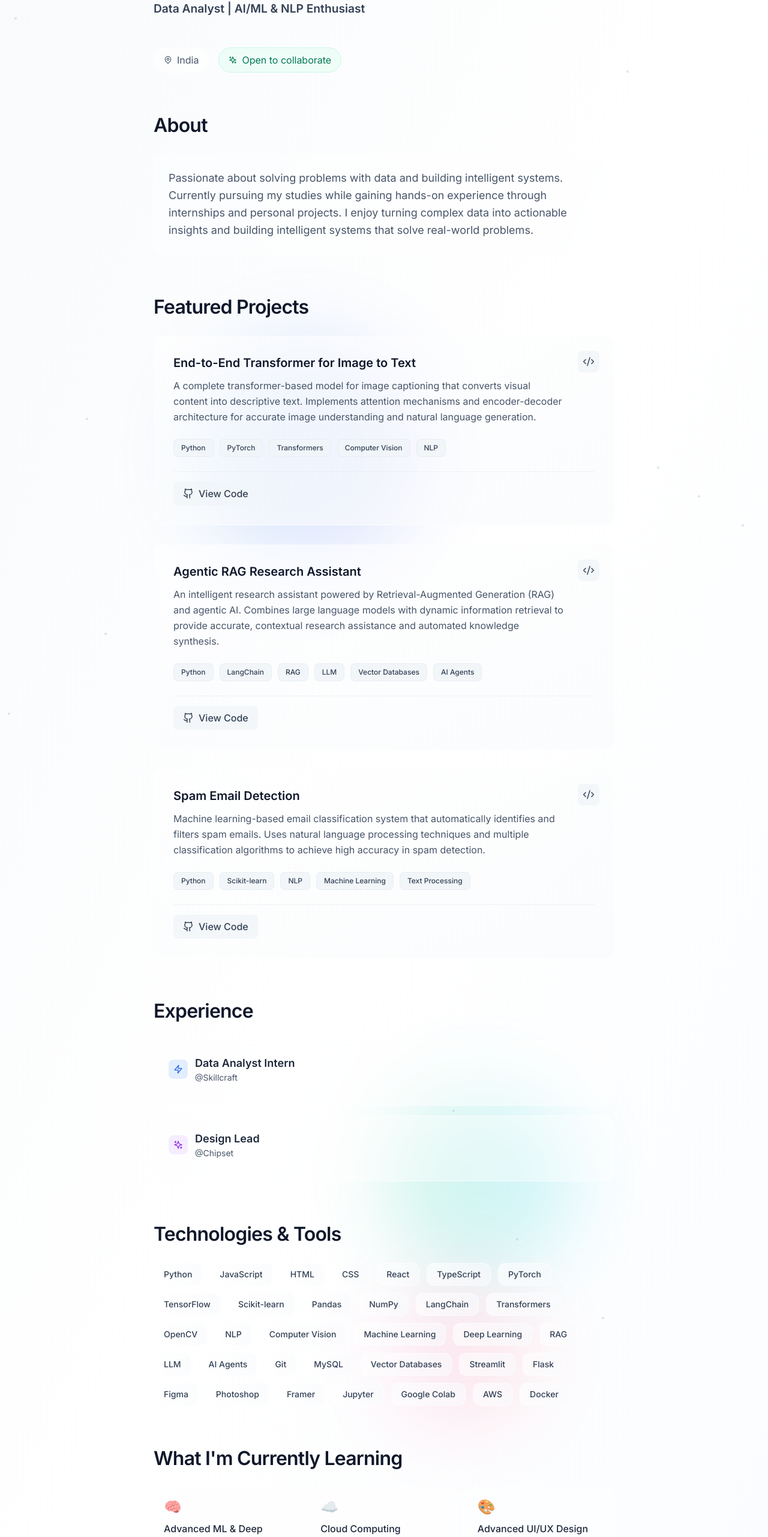
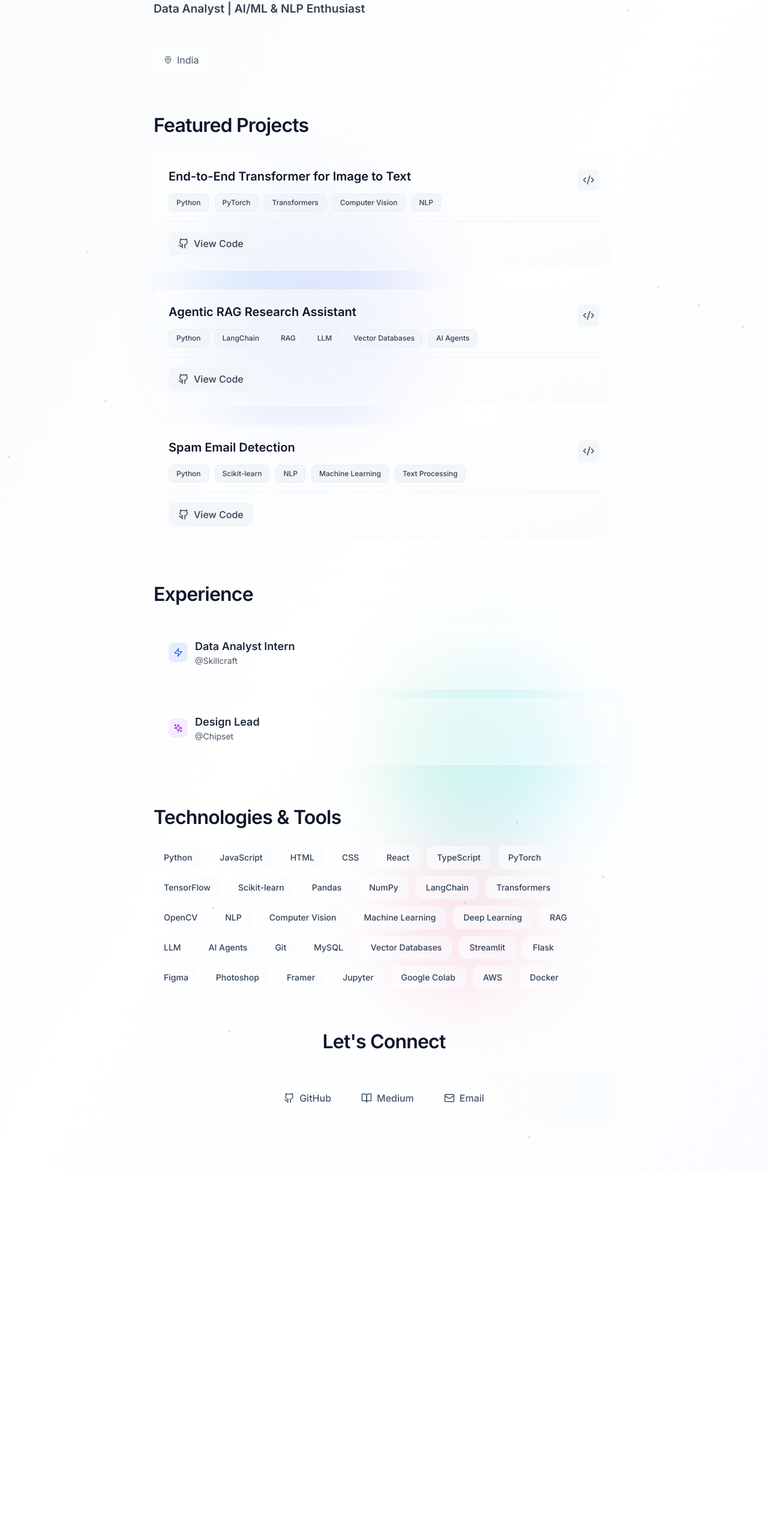
Before and after one commit to saanjy/Minimal-Portfolio, a React (Vite) app: page / in a window 1280 px wide. Shown: the part 221-2784 px from the top of the page at 60% size. After the commit the page ends 2178 px from the top, so only its background shows below. Built offline with nearby package versions, Linux system fonts and the light colour scheme.

Commit message:
Simplify Portfolio Layout and Improve Dark Mode

```diff
--- a/src/App.tsx
+++ b/src/App.tsx
@@ -48,7 +48,7 @@ function App() {
           {/* Hero Section */}
           <div className="space-y-6 relative">
             <div className="flex items-center gap-3 mb-4">
-              <div className={`p-2 rounded-xl ${theme === 'dark' ? 'bg-gradient-to-r from-blue-600/20 to-purple-600/20' : 'bg-gradient-to-r from-blue-500/10 to-indigo-500/10'} backdrop-blur-sm border border-white/10`}>
+              <div className={`p-2 rounded-xl ${theme === 'dark' ? 'bg-slate-800/60' : 'bg-gradient-to-r from-blue-500/10 to-indigo-500/10'} backdrop-blur-sm border ${theme === 'dark' ? 'border-slate-700/50' : 'border-white/10'}`}>
                 <Code2 size={24} className={theme === 'dark' ? 'text-blue-400' : 'text-blue-600'} />
               </div>
             </div>
@@ -64,46 +64,30 @@ function App() {
             </div>
 
             <div className="flex flex-wrap items-center gap-4 pt-6">
-              <div className={`flex items-center gap-2 px-4 py-2 rounded-full backdrop-blur-sm border transition-all duration-300 hover:scale-105 ${theme === 'dark' ? 'bg-slate-800/60 border-slate-700/50 text-slate-300' : 'bg-white/60 border-white/50 text-slate-600'}`}>
+              <div className={`flex items-center gap-2 px-4 py-2 rounded-full backdrop-blur-sm border transition-all duration-300 hover:scale-105 ${theme === 'dark' ? 'bg-slate-800/80 border-slate-700/60 text-slate-300' : 'bg-white/60 border-white/50 text-slate-600'}`}>
                 <MapPin size={14} />
                 <span>India</span>
               </div>
-              <div className={`flex items-center gap-2 px-4 py-2 rounded-full backdrop-blur-sm border transition-all duration-300 hover:scale-105 ${theme === 'dark' ? 'bg-emerald-900/30 border-emerald-700/50 text-emerald-300' : 'bg-emerald-50/80 border-emerald-200/50 text-emerald-700'}`}>
-                <Sparkles size={14} />
-                <span>Open to collaborate</span>
-              </div>
             </div>
           </div>
-
-          {/* About Section */}
-          <Section title="About">
-            <div className={`p-6 rounded-2xl backdrop-blur-sm border transition-all duration-300 hover:shadow-xl ${theme === 'dark' ? 'bg-slate-800/40 border-slate-700/50' : 'bg-white/40 border-white/50'}`}>
-              <p className={`text-lg leading-relaxed ${theme === 'dark' ? 'text-slate-300' : 'text-slate-600'}`}>
-                Passionate about solving problems with data and building intelligent systems. Currently pursuing my studies while gaining hands-on experience through internships and personal projects. I enjoy turning complex data into actionable insights and building intelligent systems that solve real-world problems.
-              </p>
-            </div>
-          </Section>
 
           {/* Projects Section */}
           <Section title="Featured Projects">
             <div className="grid gap-8">
               <ProjectCard
                 title="End-to-End Transformer for Image to Text"
-                description="A complete transformer-based model for image captioning that converts visual content into descriptive text. Implements attention mechanisms and encoder-decoder architecture for accurate image understanding and natural language generation."
                 technologies={['Python', 'PyTorch', 'Transformers', 'Computer Vision', 'NLP']}
                 githubUrl="https://github.com/SanjaayM7/End_to_End_Transformer_for_Image_to_Text"
               />
 
               <ProjectCard
                 title="Agentic RAG Research Assistant"
-                description="An intelligent research assistant powered by Retrieval-Augmented Generation (RAG) and agentic AI. Combines large language models with dynamic information retrieval to provide accurate, contextual research assistance and automated knowledge synthesis."
                 technologies={['Python', 'LangChain', 'RAG', 'LLM', 'Vector Databases', 'AI Agents']}
                 githubUrl="https://github.com/SanjaayM7/Agentic_Rag_Research_Assistant"
               />
 
               <ProjectCard
                 title="Spam Email Detection"
-                description="Machine learning-based email classification system that automatically identifies and filters spam emails. Uses natural language processing techniques and multiple classification algorithms to achieve high accuracy in spam detection."
                 technologies={['Python', 'Scikit-learn', 'NLP', 'Machine Learning', 'Text Processing']}
                 githubUrl="https://github.com/SanjaayM7/Spam-Email-Detection"
               />
@@ -113,10 +97,10 @@ function App() {
           {/* Experience Section */}
           <Section title="Experience">
             <div className="space-y-4">
-              <div className={`group p-6 rounded-2xl backdrop-blur-sm border transition-all duration-300 hover:shadow-xl hover:scale-[1.02] ${theme === 'dark' ? 'bg-slate-800/40 border-slate-700/50 hover:bg-slate-800/60' : 'bg-white/40 border-white/50 hover:bg-white/60'}`}>
+              <div className={`group p-6 rounded-2xl backdrop-blur-sm border transition-all duration-300 hover:shadow-xl hover:scale-[1.02] ${theme === 'dark' ? 'bg-slate-800/60 border-slate-700/60 hover:bg-slate-800/80' : 'bg-white/40 border-white/50 hover:bg-white/60'}`}>
                 <div className="flex items-start mb-3">
                   <div className="flex items-center gap-3">
-                    <div className={`p-2 rounded-lg ${theme === 'dark' ? 'bg-blue-900/30' : 'bg-blue-100/80'}`}>
+                    <div className={`p-2 rounded-lg ${theme === 'dark' ? 'bg-slate-700/60' : 'bg-blue-100/80'}`}>
                       <Zap size={16} className={theme === 'dark' ? 'text-blue-400' : 'text-blue-600'} />
                     </div>
                     <div>
@@ -131,10 +115,10 @@ function App() {
                 </div>
               </div>
 
-              <div className={`group p-6 rounded-2xl backdrop-blur-sm border transition-all duration-300 hover:shadow-xl hover:scale-[1.02] ${theme === 'dark' ? 'bg-slate-800/40 border-slate-700/50 hover:bg-slate-800/60' : 'bg-white/40 border-white/50 hover:bg-white/60'}`}>
+              <div className={`group p-6 rounded-2xl backdrop-blur-sm border transition-all duration-300 hover:shadow-xl hover:scale-[1.02] ${theme === 'dark' ? 'bg-slate-800/60 border-slate-700/60 hover:bg-slate-800/80' : 'bg-white/40 border-white/50 hover:bg-white/60'}`}>
                 <div className="flex items-start mb-3">
                   <div className="flex items-center gap-3">
-                    <div className={`p-2 rounded-lg ${theme === 'dark' ? 'bg-purple-900/30' : 'bg-purple-100/80'}`}>
+                    <div className={`p-2 rounded-lg ${theme === 'dark' ? 'bg-slate-700/60' : 'bg-purple-100/80'}`}>
                       <Sparkles size={16} className={theme === 'dark' ? 'text-purple-400' : 'text-purple-600'} />
                     </div>
                     <div>
@@ -166,7 +150,7 @@ function App() {
                   key={tech}
                   className={`px-4 py-2 text-sm font-medium rounded-xl backdrop-blur-sm border transition-all duration-300 hover:scale-110 hover:shadow-lg cursor-default ${
                     theme === 'dark'
-                      ? 'bg-gradient-to-r from-slate-800/60 to-slate-700/60 text-slate-300 border-slate-600/40 hover:from-slate-700/80 hover:to-slate-600/80 hover:border-slate-500/60'
+                      ? 'bg-slate-800/70 text-slate-300 border-slate-700/60 hover:bg-slate-700/80 hover:border-slate-600/70'
                       : 'bg-gradient-to-r from-white/60 to-slate-50/60 text-slate-700 border-white/50 hover:from-white/80 hover:to-slate-50/80 hover:border-slate-200/60'
                   }`}
                 >
@@ -176,37 +160,19 @@ function App() {
             </div>
           </Section>
 
-          {/* Learning Section */}
-          <Section title="What I'm Currently Learning">
-            <div className="grid gap-4 md:grid-cols-3">
-              {[
-                { title: 'Advanced ML & Deep Learning', icon: '🧠' },
-                { title: 'Cloud Computing (AWS/GCP)', icon: '☁️' },
-                { title: 'Advanced UI/UX Design', icon: '🎨' }
-              ].map((item, index) => (
-                <div
-                  key={index}
-                  className={`group p-4 rounded-xl backdrop-blur-sm border transition-all duration-300 hover:scale-105 hover:shadow-lg ${theme === 'dark' ? 'bg-slate-800/40 border-slate-700/50 hover:bg-slate-800/60' : 'bg-white/40 border-white/50 hover:bg-white/60'}`}
-                >
-                  <div className="text-2xl mb-2">{item.icon}</div>
-                  <p className={`font-medium ${theme === 'dark' ? 'text-slate-200' : 'text-slate-800'}`}>
-                    {item.title}
-                  </p>
-                </div>
-              ))}
-            </div>
-          </Section>
-
           {/* Contact Section */}
-          <Section title="Let's Connect">
-            <div className={`p-6 rounded-2xl backdrop-blur-sm border text-center ${theme === 'dark' ? 'bg-gradient-to-r from-slate-800/40 to-slate-700/40 border-slate-700/50' : 'bg-gradient-to-r from-white/40 to-slate-50/40 border-white/50'}`}>
+          <div className="text-center space-y-6">
+            <h2 className={`text-[2rem] tracking-tight font-bold ${theme === 'dark' ? 'text-slate-100' : 'text-slate-900'}`}>
+              Let's Connect
+            </h2>
+            <div className={`p-6 rounded-2xl backdrop-blur-sm border ${theme === 'dark' ? 'bg-slate-800/60 border-slate-700/60' : 'bg-gradient-to-r from-white/40 to-slate-50/40 border-white/50'}`}>
               {/* Social Links */}
               <div className="flex items-center justify-center gap-4">
                 <a
                   href="https://github.com/san7mr"
                   target="_blank"
                   rel="noopener noreferrer"
-                  className={`group flex items-center gap-2 px-4 py-2 rounded-xl backdrop-blur-sm border transition-all duration-300 hover:scale-105 hover:shadow-lg ${theme === 'dark' ? 'bg-slate-800/60 border-slate-700/50 text-slate-300 hover:text-slate-100' : 'bg-white/60 border-white/50 text-slate-600 hover:text-slate-800'}`}
+                  className={`group flex items-center gap-2 px-4 py-2 rounded-xl backdrop-blur-sm border transition-all duration-300 hover:scale-105 hover:shadow-lg ${theme === 'dark' ? 'bg-slate-700/60 border-slate-600/60 text-slate-300 hover:text-slate-100 hover:bg-slate-600/70' : 'bg-white/60 border-white/50 text-slate-600 hover:text-slate-800'}`}
                   aria-label="GitHub"
                 >
                   <Github size={18} />
@@ -216,7 +182,7 @@ function App() {
                   href="https://medium.com/@sanjay77mr"
                   target="_blank"
                   rel="noopener noreferrer"
-                  className={`group flex items-center gap-2 px-4 py-2 rounded-xl backdrop-blur-sm border transition-all duration-300 hover:scale-105 hover:shadow-lg ${theme === 'dark' ? 'bg-slate-800/60 border-slate-700/50 text-slate-300 hover:text-slate-100' : 'bg-white/60 border-white/50 text-slate-600 hover:text-slate-800'}`}
+                  className={`group flex items-center gap-2 px-4 py-2 rounded-xl backdrop-blur-sm border transition-all duration-300 hover:scale-105 hover:shadow-lg ${theme === 'dark' ? 'bg-slate-700/60 border-slate-600/60 text-slate-300 hover:text-slate-100 hover:bg-slate-600/70' : 'bg-white/60 border-white/50 text-slate-600 hover:text-slate-800'}`}
                   aria-label="Medium"
                 >
                   <BookOpen size={18} />
@@ -224,7 +190,7 @@ function App() {
                 </a>
                 <a
                   href="mailto:sanjay77mr@gmail.com"
-                  className={`group flex items-center gap-2 px-4 py-2 rounded-xl backdrop-blur-sm border transition-all duration-300 hover:scale-105 hover:shadow-lg ${theme === 'dark' ? 'bg-slate-800/60 border-slate-700/50 text-slate-300 hover:text-slate-100' : 'bg-white/60 border-white/50 text-slate-600 hover:text-slate-800'}`}
+                  className={`group flex items-center gap-2 px-4 py-2 rounded-xl backdrop-blur-sm border transition-all duration-300 hover:scale-105 hover:shadow-lg ${theme === 'dark' ? 'bg-slate-700/60 border-slate-600/60 text-slate-300 hover:text-slate-100 hover:bg-slate-600/70' : 'bg-white/60 border-white/50 text-slate-600 hover:text-slate-800'}`}
                   aria-label="Email"
                 >
                   <Mail size={18} />
@@ -232,7 +198,7 @@ function App() {
                 </a>
               </div>
             </div>
-          </Section>
+          </div>
         </section>
       </main>
     </div>
--- a/src/components/ProjectCard.tsx
+++ b/src/components/ProjectCard.tsx
@@ -4,37 +4,33 @@ import { useTheme } from '../ThemeProvider';
 
 interface ProjectCardProps {
   title: string;
-  description: string;
   technologies: string[];
   githubUrl?: string;
 }
 
-export function ProjectCard({ title, description, technologies, githubUrl }: ProjectCardProps) {
+export function ProjectCard({ title, technologies, githubUrl }: ProjectCardProps) {
   const { theme } = useTheme();
 
   return (
-    <div className={`group relative p-8 rounded-2xl backdrop-blur-sm border transition-all duration-500 hover:scale-[1.02] hover:shadow-2xl ${
+    <div className={`group relative p-6 rounded-2xl backdrop-blur-sm border transition-all duration-500 hover:scale-[1.02] hover:shadow-2xl ${
       theme === 'dark'
-        ? 'bg-gradient-to-br from-slate-800/60 to-slate-900/60 border-slate-700/50 hover:from-slate-800/80 hover:to-slate-900/80 hover:border-slate-600/60'
+        ? 'bg-slate-800/70 border-slate-700/60 hover:bg-slate-800/90 hover:border-slate-600/70'
         : 'bg-gradient-to-br from-white/60 to-slate-50/60 border-white/50 hover:from-white/80 hover:to-slate-50/80 hover:border-slate-200/60'
     }`}>
       {/* Decorative element */}
       <div className={`absolute top-6 right-6 p-2 rounded-lg transition-all duration-300 group-hover:scale-110 ${
-        theme === 'dark' ? 'bg-slate-700/50' : 'bg-slate-100/80'
+        theme === 'dark' ? 'bg-slate-700/60' : 'bg-slate-100/80'
       }`}>
         <Code2 size={20} className={theme === 'dark' ? 'text-slate-400' : 'text-slate-600'} />
       </div>
 
-      <div className="space-y-6">
-        <div className="space-y-3 pr-12">
+      <div className="space-y-4">
+        <div className="pr-12">
           <h3 className={`text-xl font-bold leading-tight transition-colors duration-200 ${
             theme === 'dark' ? 'text-slate-100 group-hover:text-white' : 'text-slate-900 group-hover:text-slate-800'
           }`}>
             {title}
           </h3>
-          <p className={`leading-relaxed ${theme === 'dark' ? 'text-slate-300' : 'text-slate-600'}`}>
-            {description}
-          </p>
         </div>
 
         <div className="flex flex-wrap gap-2.5">
@@ -43,7 +39,7 @@ export function ProjectCard({ title, description, technologies, githubUrl }: Pro
               key={tech}
               className={`px-3 py-1.5 text-xs font-medium rounded-lg transition-all duration-200 hover:scale-105 ${
                 theme === 'dark'
-                  ? 'bg-slate-700/60 text-slate-300 border border-slate-600/40'
+                  ? 'bg-slate-700/70 text-slate-300 border border-slate-600/50'
                   : 'bg-slate-100/80 text-slate-700 border border-slate-200/60'
               }`}
             >
@@ -60,7 +56,7 @@ export function ProjectCard({ title, description, technologies, githubUrl }: Pro
               rel="noopener noreferrer"
               className={`flex items-center gap-2 px-4 py-2 rounded-lg font-medium transition-all duration-300 hover:scale-105 ${
                 theme === 'dark'
-                  ? 'bg-slate-700/50 text-slate-300 hover:bg-slate-700/80 hover:text-slate-100'
+                  ? 'bg-slate-700/60 text-slate-300 hover:bg-slate-600/80 hover:text-slate-100'
                   : 'bg-slate-100/80 text-slate-700 hover:bg-slate-200/80 hover:text-slate-900'
               }`}
             >
```
